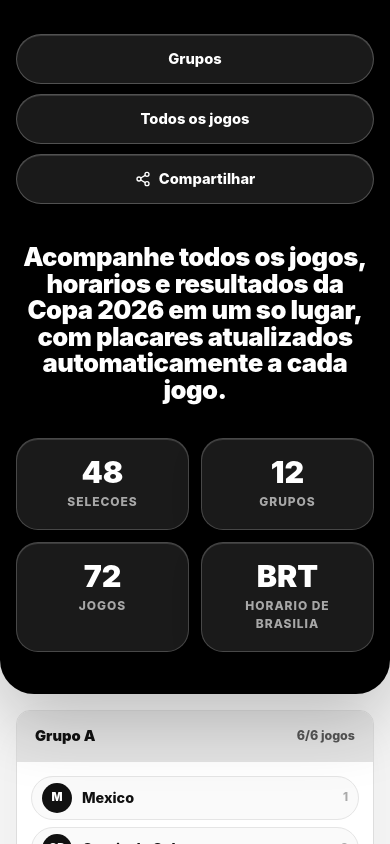
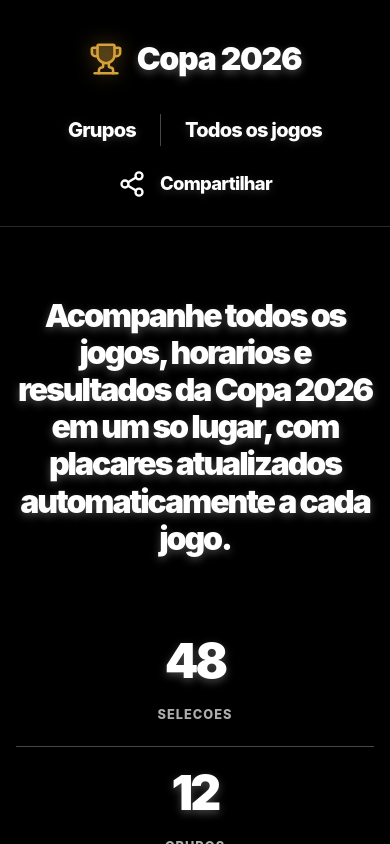
Before and after one commit to somosnext/copa-2026-simulador, a React (Vite) app: page / in a window 390 px wide. Shown: the top 844 px of the page. Built offline with nearby package versions, Linux system fonts and the light colour scheme.

Commit message:
Match requested black top layout

```diff
--- a/src/App.jsx
+++ b/src/App.jsx
@@ -1,4 +1,4 @@
-import { CalendarDays, Clock, ExternalLink, Share2 } from 'lucide-react'
+import { CalendarDays, Clock, ExternalLink, Share2, Trophy } from 'lucide-react'
 import { groupMatches, groups } from './tournamentData'
 
 const teamNames = {
@@ -181,11 +181,20 @@ function App() {
   return (
     <main className="site-shell">
       <section className="hero-panel">
-        <div className="toolbar">
-          <a href="#grupos">Grupos</a>
-          <a href="#jogos">Todos os jogos</a>
-          <button type="button" onClick={sharePage}><Share2 size={16} /> Compartilhar</button>
-        </div>
+        <header className="hero-nav">
+          <a className="brand-lockup" href="#">
+            <span className="brand-trophy"><Trophy size={52} strokeWidth={1.8} /></span>
+            <strong>Copa 2026</strong>
+          </a>
+          <nav className="nav-center" aria-label="Navegacao principal">
+            <a href="#grupos">Grupos</a>
+            <span aria-hidden="true" />
+            <a href="#jogos">Todos os jogos</a>
+          </nav>
+          <button className="share-button" type="button" onClick={sharePage}>
+            <Share2 size={28} /> Compartilhar
+          </button>
+        </header>
 
         <section className="intro">
           <p>Acompanhe todos os jogos, horarios e resultados da Copa 2026 em um so lugar, com placares atualizados automaticamente a cada jogo.</p>
--- a/src/index.css
+++ b/src/index.css
@@ -45,108 +45,149 @@ button {
 .hero-panel {
   position: relative;
   overflow: hidden;
-  border-radius: 0 0 34px 34px;
+  border-radius: 0;
   background: #000;
   color: #fff;
   box-shadow: 0 26px 70px rgba(0, 0, 0, 0.22);
 }
 
-.toolbar {
+.hero-nav {
   position: relative;
   z-index: 1;
   display: grid;
-  grid-template-columns: 1fr;
-  gap: 10px;
-  padding: 34px 16px 14px;
+  grid-template-columns: 1fr auto 1fr;
+  align-items: center;
+  min-height: 166px;
+  border-bottom: 1px solid rgba(255, 255, 255, 0.16);
+  padding: 22px 48px;
 }
 
-@media (min-width: 720px) {
-  .toolbar {
-    grid-template-columns: repeat(3, 1fr);
-    padding-inline: 48px;
-  }
+.brand-lockup,
+.nav-center,
+.share-button {
+  display: inline-flex;
+  align-items: center;
 }
 
-.toolbar a,
-.toolbar button {
+.brand-lockup {
+  justify-self: start;
+  gap: 22px;
+  text-decoration: none;
+}
+
+.brand-trophy {
+  display: grid;
+  width: 46px;
+  height: 86px;
+  place-items: center;
+  color: #d6a13a;
+  filter: drop-shadow(0 0 9px rgba(214, 161, 58, 0.45));
+}
+
+.brand-trophy svg {
+  width: 100%;
+  height: 100%;
+  fill: rgba(214, 161, 58, 0.28);
+}
+
+.brand-lockup strong {
+  color: #fff;
+  font-size: clamp(2rem, 3.2vw, 3rem);
+  font-weight: 950;
+  letter-spacing: -0.04em;
+  text-shadow: 0 3px 8px rgba(255, 255, 255, 0.28);
+}
+
+.nav-center {
+  justify-self: center;
+  gap: 44px;
+}
+
+.nav-center a,
+.share-button {
   display: inline-flex;
-  min-height: 50px;
   align-items: center;
   justify-content: center;
-  gap: 8px;
-  border: 1px solid rgba(255, 255, 255, 0.24);
-  border-radius: 999px;
-  background: rgba(255, 255, 255, 0.1);
+  border: 0;
+  background: transparent;
   color: #fff;
   text-decoration: none;
-  font-size: 0.92rem;
+  font-size: clamp(1.25rem, 2.1vw, 2rem);
   font-weight: 850;
-  box-shadow: inset 0 1px 0 rgba(255, 255, 255, 0.14);
-  backdrop-filter: blur(14px);
+  letter-spacing: -0.04em;
+  text-shadow: 0 2px 8px rgba(255, 255, 255, 0.18);
 }
 
-.toolbar a:hover,
-.toolbar button:hover {
-  border-color: #fff;
-  background: #fff;
-  color: #000;
+.nav-center span {
+  display: block;
+  width: 1px;
+  height: 48px;
+  background: rgba(255, 255, 255, 0.28);
+}
+
+.share-button {
+  justify-self: end;
+  gap: 14px;
+  cursor: pointer;
+}
+
+.nav-center a:hover,
+.share-button:hover,
+.brand-lockup:hover strong {
+  color: rgba(255, 255, 255, 0.72);
 }
 
 .intro {
   position: relative;
   z-index: 1;
-  padding: 26px 16px 42px;
+  padding: 130px 16px 150px;
   text-align: center;
 }
 
 .intro p {
-  max-width: 1030px;
+  max-width: 1120px;
   margin: 0 auto;
   color: #fff;
-  font-size: clamp(1.6rem, 4vw, 3rem);
+  font-size: clamp(2.25rem, 4.4vw, 4rem);
   font-weight: 950;
-  line-height: 1.04;
-  letter-spacing: -0.02em;
+  line-height: 1.32;
+  letter-spacing: -0.065em;
+  text-shadow: 0 3px 8px rgba(255, 255, 255, 0.28);
 }
 
 .summary-grid {
-  display: grid;
-  grid-template-columns: repeat(2, 1fr);
-  gap: 12px;
-  max-width: 900px;
-  margin: 34px auto 0;
-}
-
-@media (min-width: 760px) {
-  .summary-grid {
-    grid-template-columns: repeat(4, 1fr);
-  }
+  display: flex;
+  align-items: stretch;
+  justify-content: center;
+  max-width: 980px;
+  margin: 96px auto 0;
 }
 
 .summary-grid div {
-  border: 1px solid rgba(255, 255, 255, 0.2);
-  border-radius: 22px;
-  background: rgba(255, 255, 255, 0.1);
-  padding: 18px;
-  box-shadow:
-    inset 0 1px 0 rgba(255, 255, 255, 0.14),
-    0 14px 30px rgba(0, 0, 0, 0.18);
-  backdrop-filter: blur(18px);
+  flex: 1 1 0;
+  min-width: 0;
+  padding: 0 44px;
+}
+
+.summary-grid div + div {
+  border-left: 1px solid rgba(255, 255, 255, 0.28);
 }
 
 .summary-grid strong {
   display: block;
   color: #fff;
-  font-size: clamp(1.9rem, 4vw, 3rem);
+  font-size: clamp(3rem, 5.4vw, 4.6rem);
   font-weight: 950;
   line-height: 1;
+  letter-spacing: -0.06em;
+  text-shadow: 0 3px 8px rgba(255, 255, 255, 0.28);
 }
 
 .summary-grid span {
   display: block;
-  margin-top: 6px;
-  color: rgba(255, 255, 255, 0.62);
-  font-size: 0.75rem;
+  margin-top: 20px;
+  color: rgba(255, 255, 255, 0.68);
+  font-size: clamp(0.8rem, 1.4vw, 1.05rem);
   font-weight: 850;
   letter-spacing: 0.08em;
   text-transform: uppercase;
@@ -409,3 +450,87 @@ footer a {
   color: #111;
   font-weight: 950;
 }
+
+@media (max-width: 980px) {
+  .hero-nav {
+    grid-template-columns: 1fr;
+    justify-items: center;
+    gap: 24px;
+    min-height: auto;
+    padding: 28px 18px;
+  }
+
+  .brand-lockup,
+  .share-button {
+    justify-self: center;
+  }
+
+  .brand-trophy {
+    width: 34px;
+    height: 62px;
+  }
+
+  .nav-center {
+    gap: 24px;
+  }
+
+  .nav-center span {
+    height: 32px;
+  }
+
+  .intro {
+    padding: 70px 16px 88px;
+  }
+
+  .summary-grid {
+    flex-wrap: wrap;
+    gap: 0;
+    margin-top: 58px;
+  }
+
+  .summary-grid div {
+    flex: 1 1 50%;
+    padding: 22px 20px;
+  }
+
+  .summary-grid div + div {
+    border-left: 0;
+  }
+
+  .summary-grid div:nth-child(even) {
+    border-left: 1px solid rgba(255, 255, 255, 0.28);
+  }
+
+  .summary-grid div:nth-child(n + 3) {
+    border-top: 1px solid rgba(255, 255, 255, 0.28);
+  }
+}
+
+@media (max-width: 540px) {
+  .brand-lockup {
+    gap: 14px;
+  }
+
+  .brand-lockup strong {
+    font-size: 2rem;
+  }
+
+  .nav-center,
+  .share-button {
+    font-size: 1.15rem;
+  }
+
+  .intro p {
+    font-size: 2rem;
+    line-height: 1.16;
+  }
+
+  .summary-grid div {
+    flex-basis: 100%;
+    border-left: 0 !important;
+  }
+
+  .summary-grid div + div {
+    border-top: 1px solid rgba(255, 255, 255, 0.28);
+  }
+}
```
